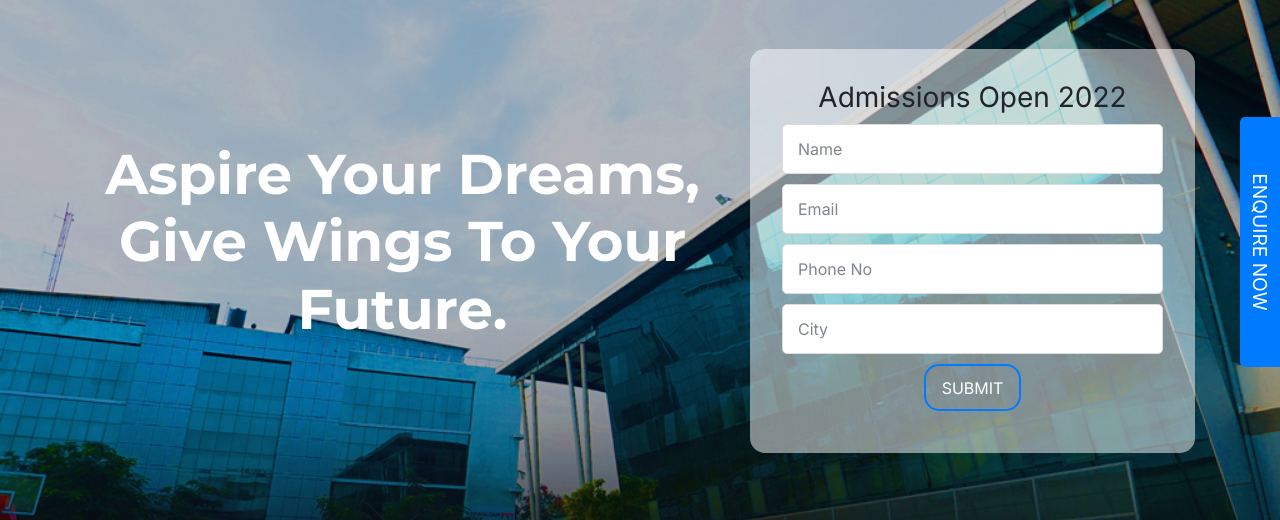
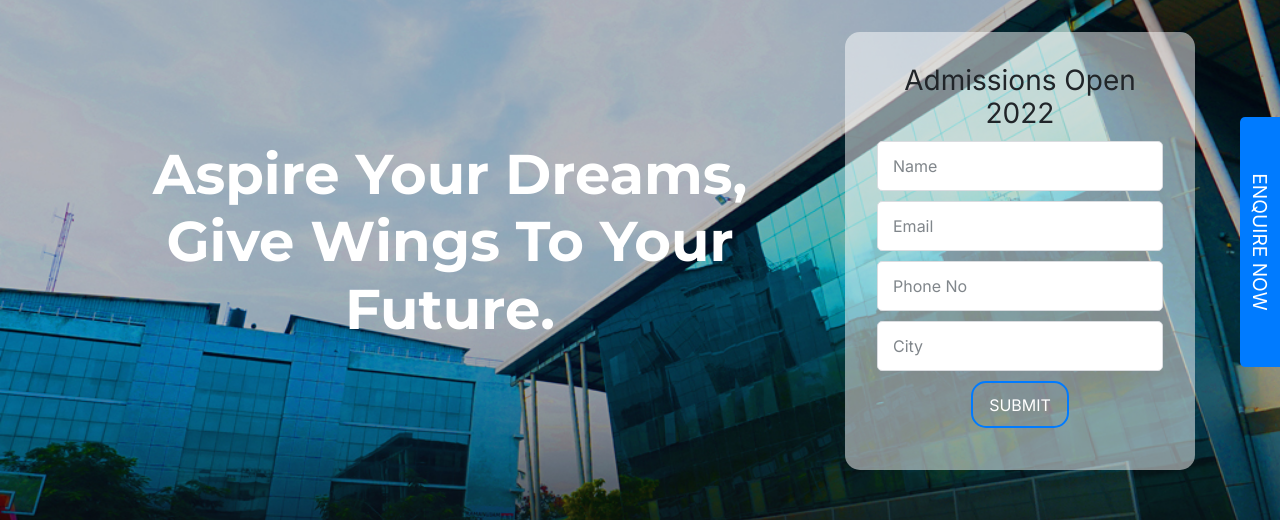
Before and after one commit to prithviya/coursesLP, a plain HTML site: page index.html in a window 1280 px wide. Shown: the part 78-598 px from the top of the page. Drawn offline with nearby package versions, Linux system fonts and the light colour scheme; files whose address does not match are found by name.

Commit message:
13 commit

```diff
--- a/index.html
+++ b/index.html
@@ -38,12 +38,12 @@
     <div class="custom-banner-img">
         <div class="container">
             <div class="row pt-5">
-                <div class="col-sm-7 col-12 custom-banner-text">
+                <div class="col-sm-8 col-12 custom-banner-text">
                     <div class="banner__text">
                         <h1 class="custom-title text-capitalize" style="color: #fff;">Aspire your dreams, give wings to your future. </h1>
                     </div>
                 </div>
-                <div class="col-sm-5 col-12">
+                <div class="col-sm-4 col-12">
                         <form action="" id="form" class="form-bg">
                             <h3>Admissions Open 2022</h3>
                             <div class="input-box">
```
